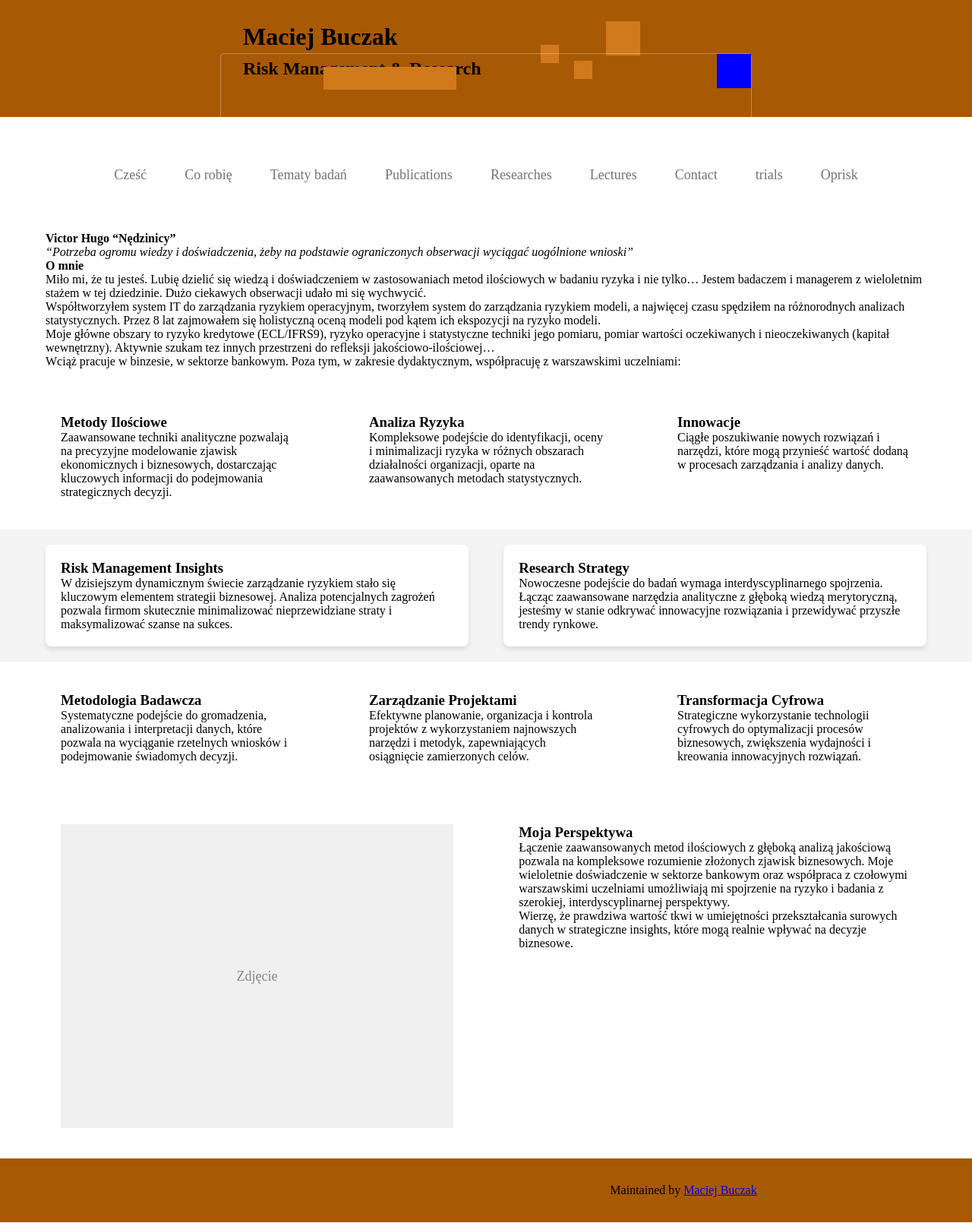
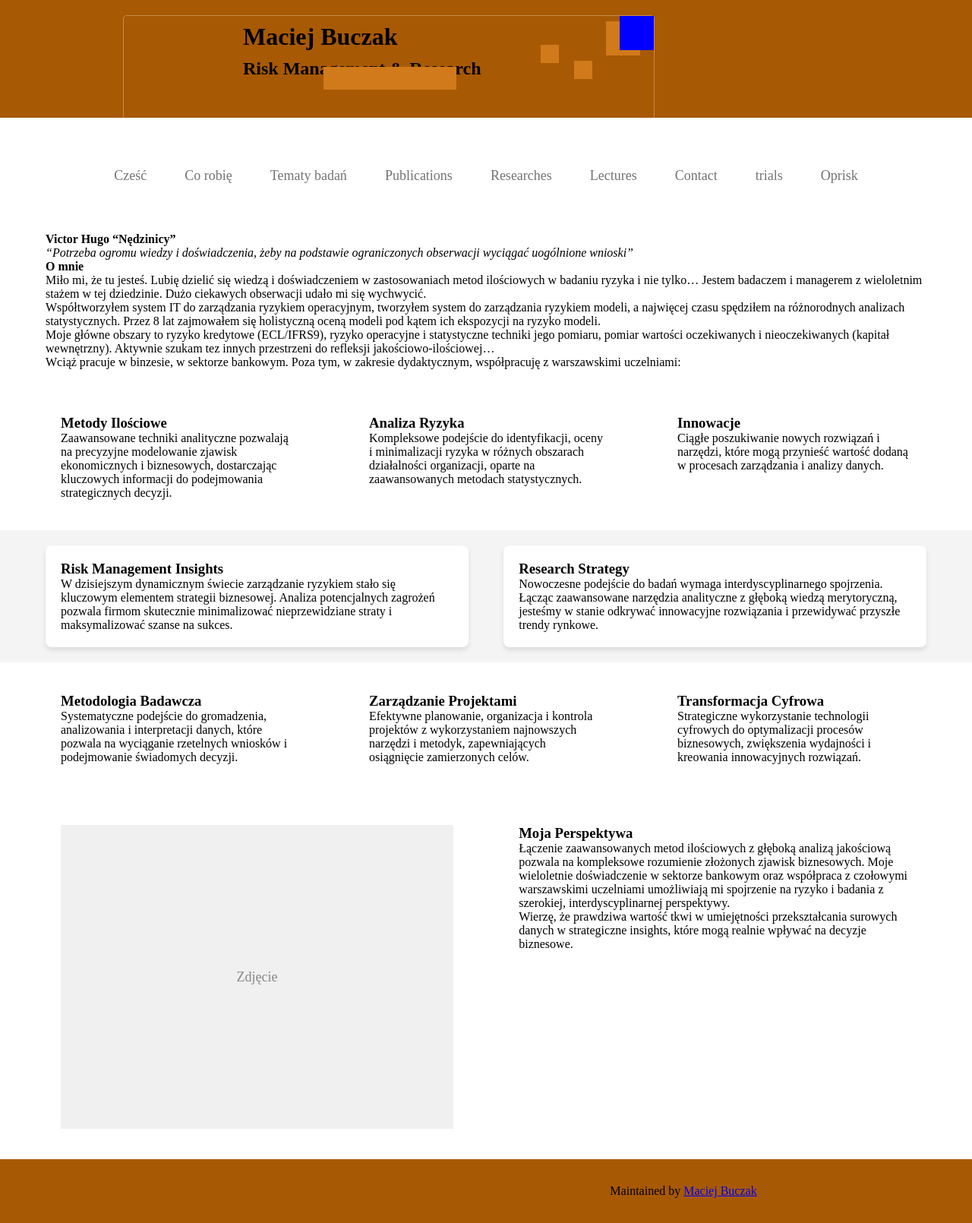
Before and after one commit to MaciejBuczak/risk-research, a Jekyll site: the page built from index.md, in a window 1280 px wide. Shown: the whole page at 76% size. Built offline with Jekyll 4.4.1, drawn with Linux system fonts in a browser that asks for light colours.

Commit message:
Update default.html

```diff
--- a/_layouts/default.html
+++ b/_layouts/default.html
@@ -33,7 +33,7 @@
       display: flex;
       justify-content: center;
       padding-top: 30px;
-      padding-bottom: 50px;
+      padding-bottom: 51px;
       overflow: hidden; /* Zapobiega wystawaniu kwadratów */
     }
     #header_wrap .inner {
@@ -64,8 +64,8 @@
     /* Nowy kontener title-square-container */
 .title-square-container {
   position: absolute;
-  top: 70px; /* Kontrolowanie położenia w pionie */
-  left: 50%; /* Wycentrowanie w poziomie */
+  top: 20px; /* Kontrolowanie położenia w pionie */
+  left: 40%; /* Wycentrowanie w poziomie */
   transform: translateX(-50%);
   width: 100%; /* Pełna szerokość w ramach max-width */
   max-width: 700px; /* Maksymalna szerokość */
```
